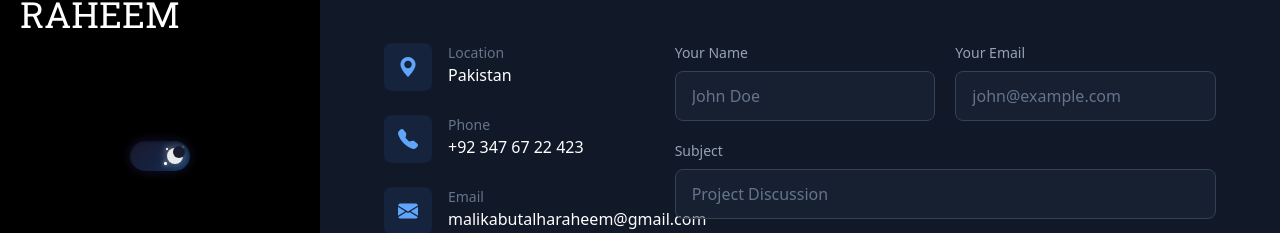
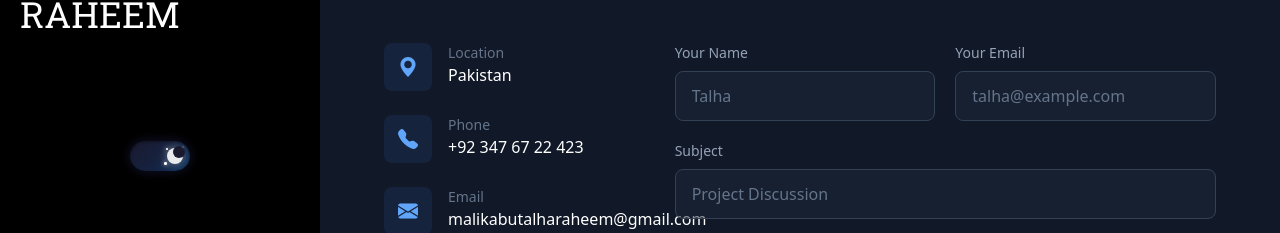
Before and after one commit to talha125-git/-Talha-Portfolio-, a React (Vite) app: page /contact in a window 1280 px wide. Shown: the part 161-394 px from the top of the page. Built offline with nearby package versions, Linux system fonts and the light colour scheme.

Commit message:
Changes in contact section

```diff
--- a/src/components/Contact.jsx
+++ b/src/components/Contact.jsx
@@ -151,7 +151,7 @@ const Contact = () => {
                                         onChange={handleChange}
                                         required
                                         className="w-full bg-slate-800/50 border border-slate-700 rounded-lg px-4 py-3 text-white placeholder-slate-500 focus:outline-none focus:border-blue-500 focus:ring-1 focus:ring-blue-500 transition-all duration-300"
-                                        placeholder="John Doe"
+                                        placeholder="Talha"
                                     />
                                 </div>
                                 <div>
@@ -163,7 +163,7 @@ const Contact = () => {
                                         onChange={handleChange}
                                         required
                                         className="w-full bg-slate-800/50 border border-slate-700 rounded-lg px-4 py-3 text-white placeholder-slate-500 focus:outline-none focus:border-blue-500 focus:ring-1 focus:ring-blue-500 transition-all duration-300"
-                                        placeholder="john@example.com"
+                                        placeholder="talha@example.com"
                                     />
                                 </div>
                             </div>
```
Also changed, not shown: 1 other file (tests, documents, lock files or other folders).
